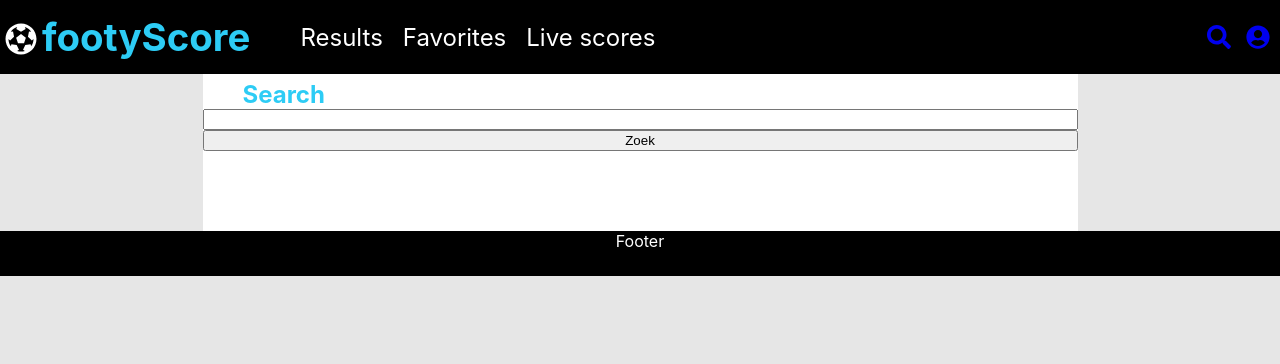
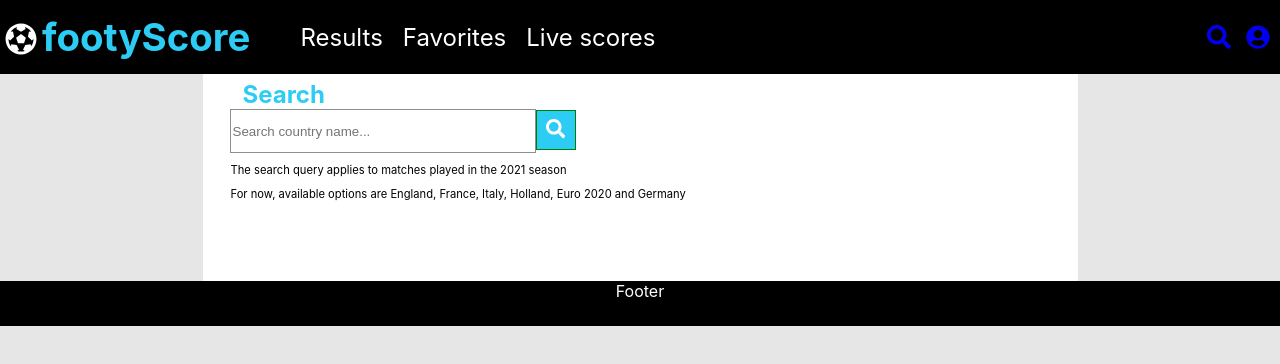
Before and after one commit to iedekoffeman/footyscore, a React (Create React App) app: page /search in a window 1280 px wide. Shown: the top 364 px of the page. Built offline with nearby package versions, Linux system fonts and the light colour scheme; no server answers.

Commit message:
added functionallity to autocomplete component and searchpage

```diff
--- a/src/App.css
+++ b/src/App.css
@@ -212,7 +212,63 @@ ul.nav-date li  {
     pointer-events: none;
     opacity: 0.7;
 }
+.search-wrapper {
+    width: 400px;
+}
+input {
+    border: 1px solid #8F8F8F;
+    height: 40px;
+    width: 300px;
+}
+input:focus {
+   outline-color: #8F8F8F;
+}
+.no-suggestions {
+    color: #999;
+    padding: 0.5rem;
+}
+.suggestions {
+    border: 1px solid #999;
+    border-top-width: 0;
+    list-style: none;
+    margin-top: 0;
+    margin-left: 27px;
+    max-height: 143px;
+    overflow-y: auto;
+    padding-left: 0;
+    width: calc(288px + 1rem);
+}
+.suggestions li {
+    padding: 0.5rem;
+}
 
+.suggestion-active,
+.suggestions li:hover {
+    background-color: #FFFFFF;
+    color: var(--secondary-text-color);
+    cursor: pointer;
+    font-weight: 700;
+}
+
+.suggestions li:not(:last-of-type) {
+    border-bottom: 1px solid #999;
+}
+button {
+    font-size: 1.2em;
+    background: var(--secondary-text-color);
+    color: white;
+    cursor: pointer;
+    outline: none;
+    border: 1px solid green;
+    height: 40px;
+    width: 40px;
+}
+.search-p {
+    margin: 10px 0 0 28px ;
+    font-size: 0.7em;
+    text-align: left;
+
+}
 @media only screen and (min-width: 1200px) {
     .flexbox-wrapper {
         flex-flow: row wrap;
--- a/src/components/Autocomplete.js
+++ b/src/components/Autocomplete.js
@@ -1,10 +1,12 @@
 import React, {useState} from 'react';
+import {faSearch} from '@fortawesome/free-solid-svg-icons'
+import {FontAwesomeIcon} from "@fortawesome/react-fontawesome";
 
 
 function Autocomplete(props) {
 
-    const suggestions = [];
-    const [activeSuggestions, setActiveSuggestions] = useState(0)
+    const suggestions = props.suggestions;
+    const [activeSuggestion, setActiveSuggestion] = useState(0)
     const [filteredSuggestions, setFilteredSuggestions] = useState([])
     const [showSuggestions, toggleShowSuggestions] = useState(false)
     const [userInput, setUserInput] = useState("")
@@ -12,21 +14,16 @@ function Autocomplete(props) {
 
     let suggestionListComponent = null;
 
-    console.log("array", suggestions)
-
     function handleOnChange(e) {
 
-        const suggestions = props.suggestions;
         const userInput = e.currentTarget.value;
-        console.log("userInput", userInput)
 
         const filteredSuggestionsT = suggestions.filter(
             suggestion =>
-                suggestion.toLowerCase().indexOf(userInput) > -1
-
+                suggestion.toLowerCase().indexOf(userInput.toLowerCase()) > -1
         )
 
-        setActiveSuggestions(0)
+        setActiveSuggestion(0)
         setFilteredSuggestions(filteredSuggestionsT)
         toggleShowSuggestions(true)
         setUserInput(e.currentTarget.value)
@@ -37,18 +34,46 @@ function Autocomplete(props) {
 
     function handleOnClick(e) {
 
-        setActiveSuggestions(0)
+        setActiveSuggestion(0)
         setFilteredSuggestions([])
         toggleShowSuggestions(false)
         setUserInput(e.currentTarget.innerText)
 
     }
 
+    function handleOnKeyDown(e) {
+
+
+        if (e.keyCode === 13) {
+
+            setActiveSuggestion(0)
+            toggleShowSuggestions(false)
+            setUserInput(filteredSuggestions[activeSuggestion])
+
+        } else if (e.keyCode === 38) {
+            if (activeSuggestion === 0) {
+                return;
+            }
+
+            setActiveSuggestion(activeSuggestion - 1)
+
+        }
+
+        // When user pressed the down arrow, increment index
+
+        else if (e.keyCode === 40) {
+
+            if (activeSuggestion - 1 === filteredSuggestions.length) {
+                return;
+            }
+            setActiveSuggestion(activeSuggestion + 1)
+        }
+    }
 
     return (
         <>
             {(() => {
-                if(showSuggestions && userInput) {
+                if (showSuggestions && userInput) {
 
                     filteredSuggestions.length ? (
 
@@ -58,7 +83,7 @@ function Autocomplete(props) {
                                     let className;
 
                                     // Flag the active suggestion with a class
-                                    if (index === activeSuggestions) {
+                                    if (index === activeSuggestion) {
                                         className = "suggestion-active";
                                     }
                                     return (
@@ -80,25 +105,29 @@ function Autocomplete(props) {
                 }
             })()}
 
-
+            <div className={"search-wrapper"}>
                 < input
                     type="text"
+                    placeholder="Search country name..."
                     onChange={(event) =>
                         handleOnChange(event)
+                    }
+                    onKeyDown={(event) =>
+                        handleOnKeyDown(event)
                     }
                     value={userInput}
                 />
 
+                <button
+                    onClick={handleOnClick}
+                >
+                    <FontAwesomeIcon icon={faSearch}/>
+
+                </button>
 
                 {suggestionListComponent}
 
-
-        <button
-            onClick={handleOnClick}
-        >
-            Zoek
-        </button>
-
+            </div>
         </>
     )
 }
--- a/src/pages/Search.js
+++ b/src/pages/Search.js
@@ -1,17 +1,17 @@
-import React, {useState} from 'react';
+import React from 'react';
 import Autocomplete from "../components/Autocomplete";
 
 
-function SearchPage(props) {
+function SearchPage() {
 
 
     return (
 
         <>
             <h2>Search</h2>
-
             <Autocomplete suggestions={["England", "Holland", "Germany", "Euro 2020", "Italy", "France"]} />
-
+            <p className={"search-p"}>The search query applies to matches played in the 2021 season</p>
+            <p className={"search-p"}>For now, available options are England, France, Italy, Holland, Euro 2020 and Germany</p>
         </>
     )
 
```
Lines whose indentation alone changed are shown as unchanged.
